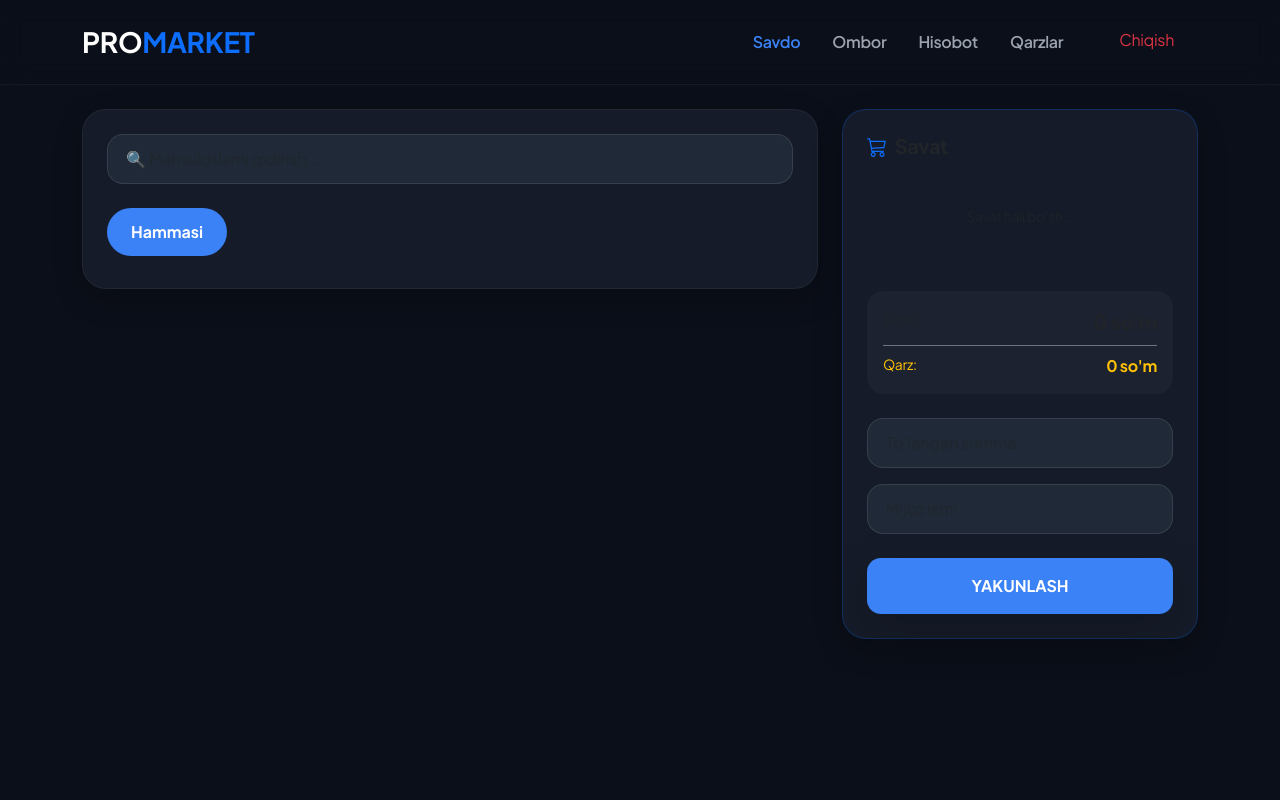
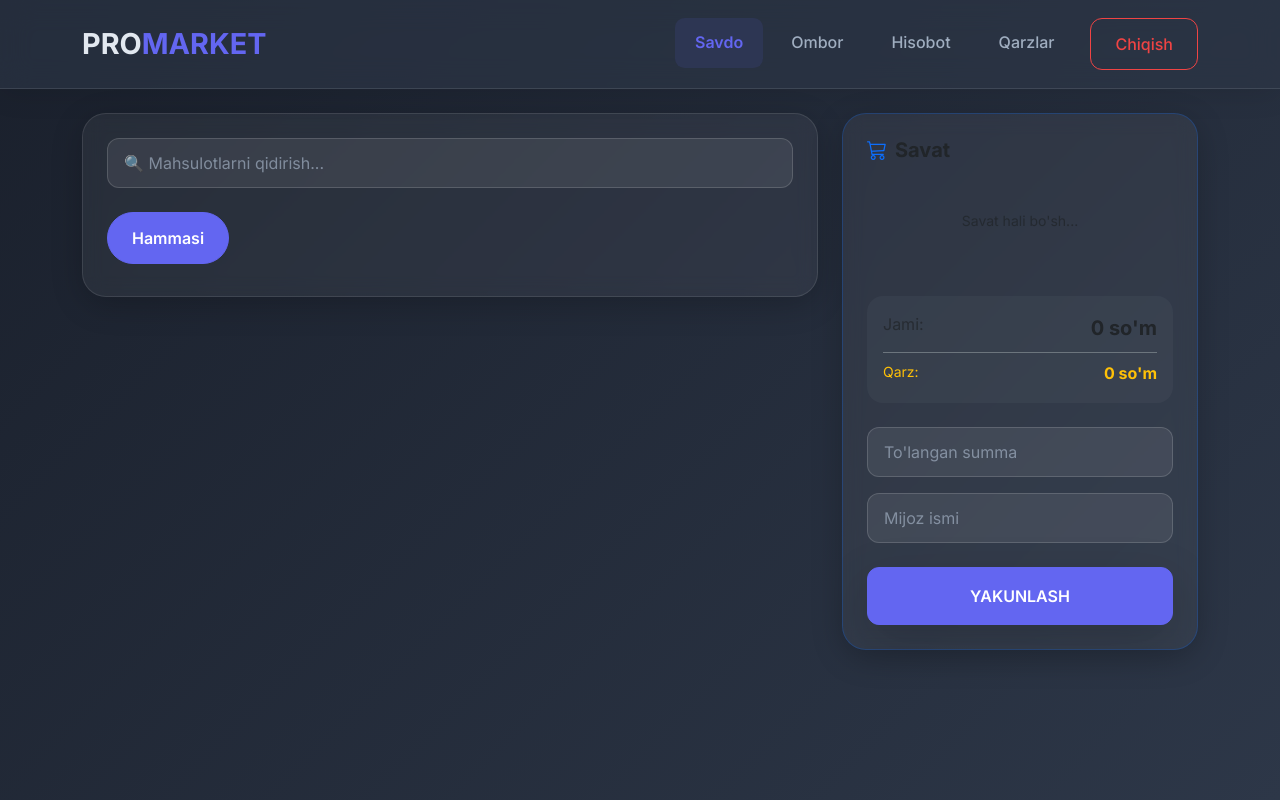
Before and after one commit to urmonaliyevv/market-sayt, a Flask app: page / in a window 1280 px wide. Run offline with Flask 3, Linux system fonts and the light colour scheme; the visitor is signed in with stand-in values (Sample User, id 1); data that the repository does not hold is empty; some libraries are stand-ins or nearby versions.

Commit message:
Update base.html

```diff
--- a/templates/base.html
+++ b/templates/base.html
@@ -3,60 +3,160 @@
 <head>
     <meta charset="UTF-8">
     <meta name="viewport" content="width=device-width, initial-scale=1.0">
-    <title>Market Pro Premium</title>
+    <title>ProMarket 2024 - Modern Business</title>
     <link href="https://cdn.jsdelivr.net/npm/bootstrap@5.3.0/dist/css/bootstrap.min.css" rel="stylesheet">
     <link rel="stylesheet" href="https://cdn.jsdelivr.net/npm/bootstrap-icons@1.11.1/font/bootstrap-icons.css">
-    <link href="https://fonts.googleapis.com/css2?family=Plus+Jakarta+Sans:wght@400;600;700&display=swap" rel="stylesheet">
+    <link href="https://fonts.googleapis.com/css2?family=Inter:wght@400;500;600;700&display=swap" rel="stylesheet">
     <script src="https://cdn.jsdelivr.net/npm/sweetalert2@11"></script>
     <style>
         :root {
-            --main-bg: #0b0f19;
-            --card-bg: #151b28;
-            --accent: #3b82f6;
-            --text: #e5e7eb;
-            --muted: #9ca3af;
+            --primary-bg: linear-gradient(135deg, #1a202c, #2d3748); /* Yumshoqroq gradient */
+            --card-bg: rgba(255, 255, 255, 0.05); /* Shaffof kartalar */
+            --border-color: rgba(255, 255, 255, 0.1);
+            --text-color: #e2e8f0; /* Ochroq matn rangi */
+            --accent-color: #6366f1; /* Yangi aksent rangi (indogo) */
+            --muted-text: #a0aec0;
+            --input-bg: rgba(255, 255, 255, 0.08);
+            --input-border: rgba(255, 255, 255, 0.15);
         }
         body {
-            background-color: var(--main-bg);
-            font-family: 'Plus Jakarta Sans', sans-serif;
-            color: var(--text);
-            letter-spacing: -0.02em;
+            background: var(--primary-bg);
+            background-attachment: fixed;
+            font-family: 'Inter', sans-serif;
+            color: var(--text-color);
+            line-height: 1.6;
         }
         .navbar {
-            background: rgba(11, 15, 25, 0.8) !important;
-            backdrop-filter: blur(12px);
-            border-bottom: 1px solid rgba(255,255,255,0.05);
+            background: rgba(45, 55, 72, 0.6) !important; /* Shaffof navigatsiya */
+            backdrop-filter: blur(15px);
+            border-bottom: 1px solid var(--border-color);
+            box-shadow: 0 4px 30px rgba(0,0,0,0.1);
         }
+        .navbar-brand { color: var(--text-color) !important; font-weight: 700; font-size: 1.8rem; }
+        .navbar-brand span { color: var(--accent-color); }
+
         .card {
             background: var(--card-bg);
-            border: 1px solid rgba(255,255,255,0.05);
-            border-radius: 24px;
-            box-shadow: 0 10px 30px rgba(0,0,0,0.2);
+            border: 1px solid var(--border-color);
+            border-radius: 1.5rem; /* Yumshoqroq burchaklar */
+            box-shadow: 0 8px 32px 0 rgba(0, 0, 0, 0.2);
+            backdrop-filter: blur(10px);
+            -webkit-backdrop-filter: blur(10px);
+            transition: all 0.3s ease;
         }
-        .nav-link { color: var(--muted) !important; font-weight: 600; transition: 0.3s; }
-        .nav-link.active { color: var(--accent) !important; }
+        .card:hover { transform: translateY(-3px); box-shadow: 0 12px 40px 0 rgba(0, 0, 0, 0.3); }
+
         .btn-primary {
-            background: var(--accent); border: none; border-radius: 14px;
-            padding: 12px 24px; font-weight: 700;
+            background: var(--accent-color);
+            border-color: var(--accent-color);
+            border-radius: 0.75rem;
+            font-weight: 600;
+            padding: 0.8rem 1.5rem;
+            transition: all 0.2s ease;
         }
-        .rounded-input {
-            background: #1f2937 !important; border: 1px solid rgba(255,255,255,0.1) !important;
-            color: white !important; border-radius: 16px; padding: 12px 18px;
+        .btn-primary:hover {
+            background: #4f46e5;
+            border-color: #4f46e5;
+            transform: translateY(-1px);
         }
-        .rounded-input:focus { border-color: var(--accent) !important; box-shadow: 0 0 0 4px rgba(59, 130, 246, 0.15) !important; }
+        .btn-outline-danger {
+            border-color: #ef4444;
+            color: #ef4444;
+            border-radius: 0.75rem;
+            font-weight: 500;
+            padding: 0.8rem 1.5rem;
+            transition: all 0.2s ease;
+        }
+        .btn-outline-danger:hover {
+            background: #ef4444;
+            color: white;
+            transform: translateY(-1px);
+        }
+
+        .nav-link {
+            color: var(--muted-text) !important;
+            font-weight: 500;
+            padding: 0.75rem 1.25rem !important;
+            border-radius: 0.6rem;
+            transition: all 0.2s ease;
+        }
+        .nav-link.active {
+            background: rgba(99, 102, 241, 0.1); /* Aksent rangning shaffof foni */
+            color: var(--accent-color) !important;
+            font-weight: 600;
+        }
+        .nav-link:hover:not(.active) {
+            background: rgba(255, 255, 255, 0.05);
+            color: var(--text-color) !important;
+        }
+
+        .form-control {
+            background: var(--input-bg) !important;
+            border: 1px solid var(--input-border) !important;
+            color: var(--text-color) !important;
+            border-radius: 0.75rem !important;
+            padding: 0.75rem 1rem !important;
+        }
+        .form-control::placeholder { color: var(--muted-text); opacity: 0.7; }
+        .form-control:focus {
+            border-color: var(--accent-color) !important;
+            box-shadow: 0 0 0 3px rgba(99, 102, 241, 0.2) !important;
+            background: var(--input-bg) !important;
+        }
+
+        .badge {
+            border-radius: 0.5rem;
+            padding: 0.4em 0.8em;
+            font-weight: 500;
+        }
+        .badge.bg-light {
+            background-color: rgba(255,255,255,0.1) !important;
+            color: var(--text-color) !important;
+            border: none;
+        }
+        .badge.bg-primary {
+            background-color: var(--accent-color) !important;
+            color: white !important;
+        }
+
+        /* SweetAlert2 stilini moslash */
+        .swal2-popup {
+            background: var(--card-bg) !important;
+            color: var(--text-color) !important;
+            border: 1px solid var(--border-color) !important;
+            backdrop-filter: blur(10px) !important;
+        }
+        .swal2-title { color: var(--text-color) !important; }
+        .swal2-html-container { color: var(--muted-text) !important; }
+        .swal2-input {
+            background: var(--input-bg) !important;
+            border: 1px solid var(--input-border) !important;
+            color: var(--text-color) !important;
+        }
+        .swal2-confirm { background: var(--accent-color) !important; color: white !important; }
+        .swal2-cancel { background: #475569 !important; color: white !important; }
+
+        ::-webkit-scrollbar { width: 8px; }
+        ::-webkit-scrollbar-track { background: rgba(255,255,255,0.05); border-radius: 10px; }
+        ::-webkit-scrollbar-thumb { background: rgba(255,255,255,0.2); border-radius: 10px; }
+        ::-webkit-scrollbar-thumb:hover { background: rgba(255,255,255,0.3); }
+
     </style>
 </head>
 <body>
     <nav class="navbar navbar-expand-lg sticky-top py-3 mb-4">
         <div class="container">
-            <a class="navbar-brand fw-bold fs-3 text-white" href="/">PRO<span class="text-primary">MARKET</span></a>
+            <a class="navbar-brand" href="/">PRO<span>MARKET</span></a>
+            <button class="navbar-toggler border-0" type="button" data-bs-toggle="collapse" data-bs-target="#navbarNav">
+                <span class="navbar-toggler-icon"></span>
+            </button>
             <div class="collapse navbar-collapse" id="navbarNav">
-                <ul class="navbar-nav ms-auto gap-3">
+                <ul class="navbar-nav ms-auto gap-2">
                     <li class="nav-item"><a class="nav-link {% if request.path == '/' %}active{% endif %}" href="/">Savdo</a></li>
                     <li class="nav-item"><a class="nav-link {% if request.path == '/ombor' %}active{% endif %}" href="/ombor">Ombor</a></li>
                     <li class="nav-item"><a class="nav-link {% if request.path == '/hisobot' %}active{% endif %}" href="/hisobot">Hisobot</a></li>
                     <li class="nav-item"><a class="nav-link {% if request.path == '/qarzlar' %}active{% endif %}" href="/qarzlar">Qarzlar</a></li>
-                    <li class="nav-item ms-lg-2"><a class="btn btn-outline-danger border-0 rounded-pill px-4" href="/logout">Chiqish</a></li>
+                    <li class="nav-item ms-lg-2"><a class="btn btn-outline-danger" href="/logout">Chiqish</a></li>
                 </ul>
             </div>
         </div>
```
